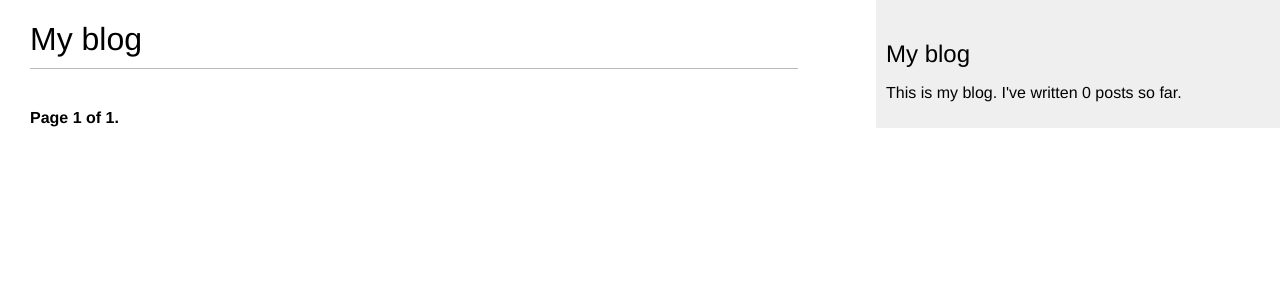
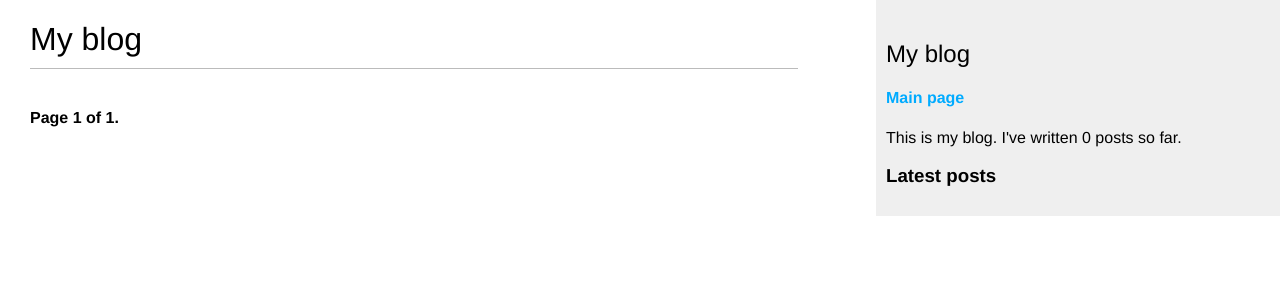
Before and after one commit to cheezedoodles/blog-application, a Django app: page /blog/ in a window 1280 px wide. Shown: the top 300 px of the page. Run offline with Django 3.2, Linux system fonts and the light colour scheme; data that the repository does not hold is empty.

Commit message:
made an inclusion tag for latest posts and main page href

```diff
--- a/blog/templates/blog/base.html
+++ b/blog/templates/blog/base.html
@@ -13,7 +13,10 @@
         </div>
         <div id="sidebar">
             <h2>My blog</h2>
+            <h4><a href="{% url 'blog:post_list' %}">Main page</a></h4>
             <p>This is my blog. I've written {% total_posts %} posts so far.</p>
+            <h3>Latest posts</h3>
+            {% show_latest_posts 3 %}
         </div>
     </body>
 </html>
--- /dev/null
+++ b/blog/templates/blog/post/latest_posts.html
@@ -0,0 +1,7 @@
+<ul>
+    {% for post in latest_posts %}
+        <li>
+            <a href="{{ post.get_absolute_url }}">{{ post.title }}</a>
+        </li>
+    {% endfor %}
+</ul>
--- a/blog/templatetags/blog_tags.py
+++ b/blog/templatetags/blog_tags.py
@@ -6,3 +6,8 @@ register = template.Library()
 @register.simple_tag
 def total_posts():
     return Post.published.count()
+
+@register.inclusion_tag('blog/post/latest_posts.html')
+def show_latest_posts(count=5):
+    latest_posts = Post.published.order_by('-publish')[:count]
+    return {'latest_posts': latest_posts}
```
